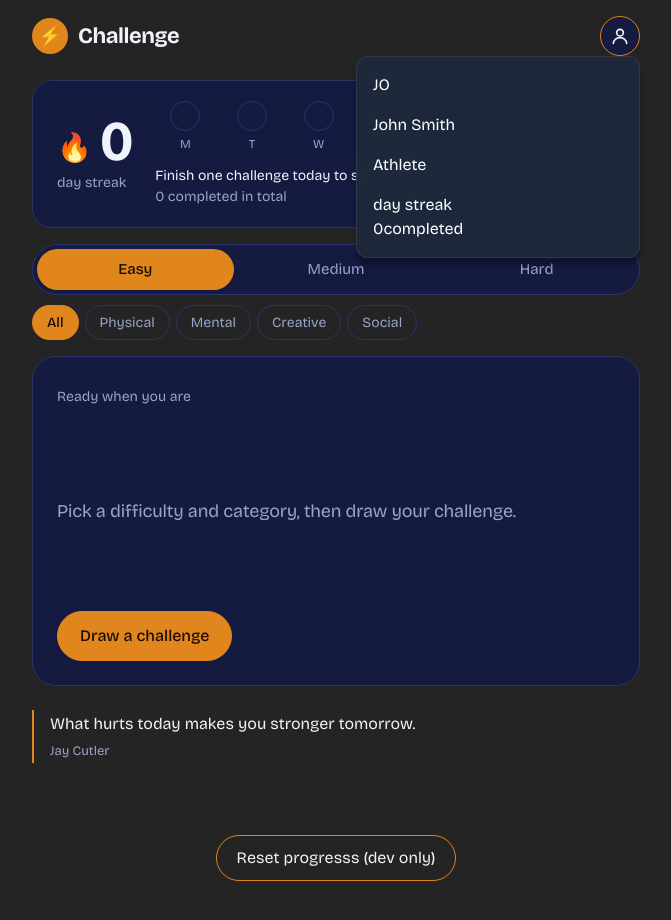
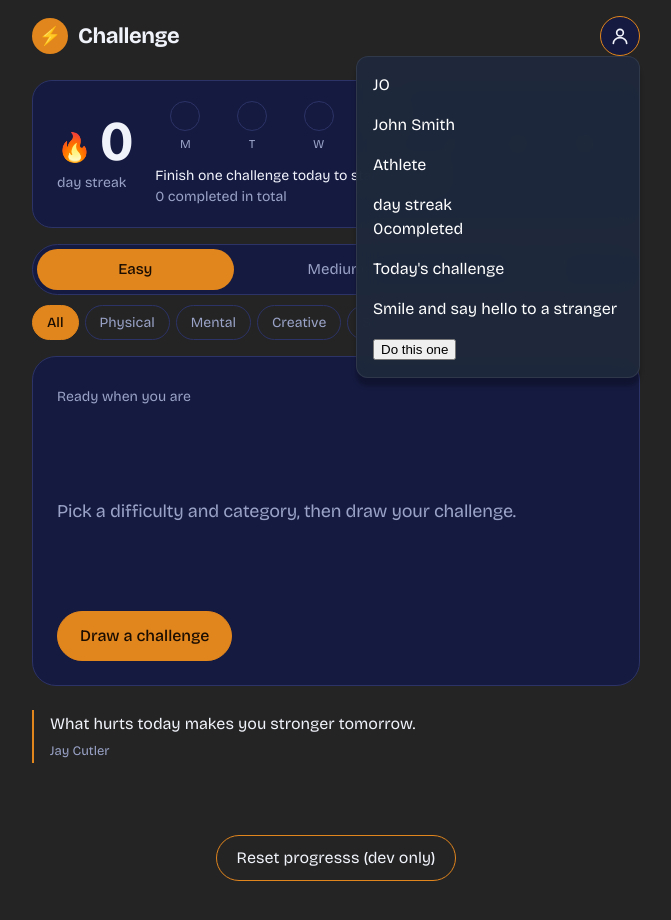
Before and after one commit to robertoandino/challenge-me, a React (Vite) app: page / in a window 1280 px wide. Both pictures are taken after a click on the button "Profile menu". Shown: the top 920 px of the page, without its empty margins (304-975 px from the left). Built offline with nearby package versions, Linux system fonts and the light colour scheme.

Commit message:
Updating profileMenu component

```diff
--- a/src/components/ProfileMenu/ProfileMenu.tsx
+++ b/src/components/ProfileMenu/ProfileMenu.tsx
@@ -62,6 +62,18 @@ function ProfileMenu({ dailyChallenge, completedCount, streakCount, onUseDaily,
                     <span className="pm-stat-label">completed</span>
                 </div>
             </div>
+
+            {dailyChallenge && (
+                <div className="pm-daily">
+                    <p className="pm-label">Today's challenge</p>
+                    <p className="pm-daily-text">{dailyChallenge}</p>
+                    <button type="button" className="pm-daily-btn" onClick={useDaily}>
+                        Do this one
+                    </button>
+                </div>
+            )}
+
+
         </div>
     );
 };
```
